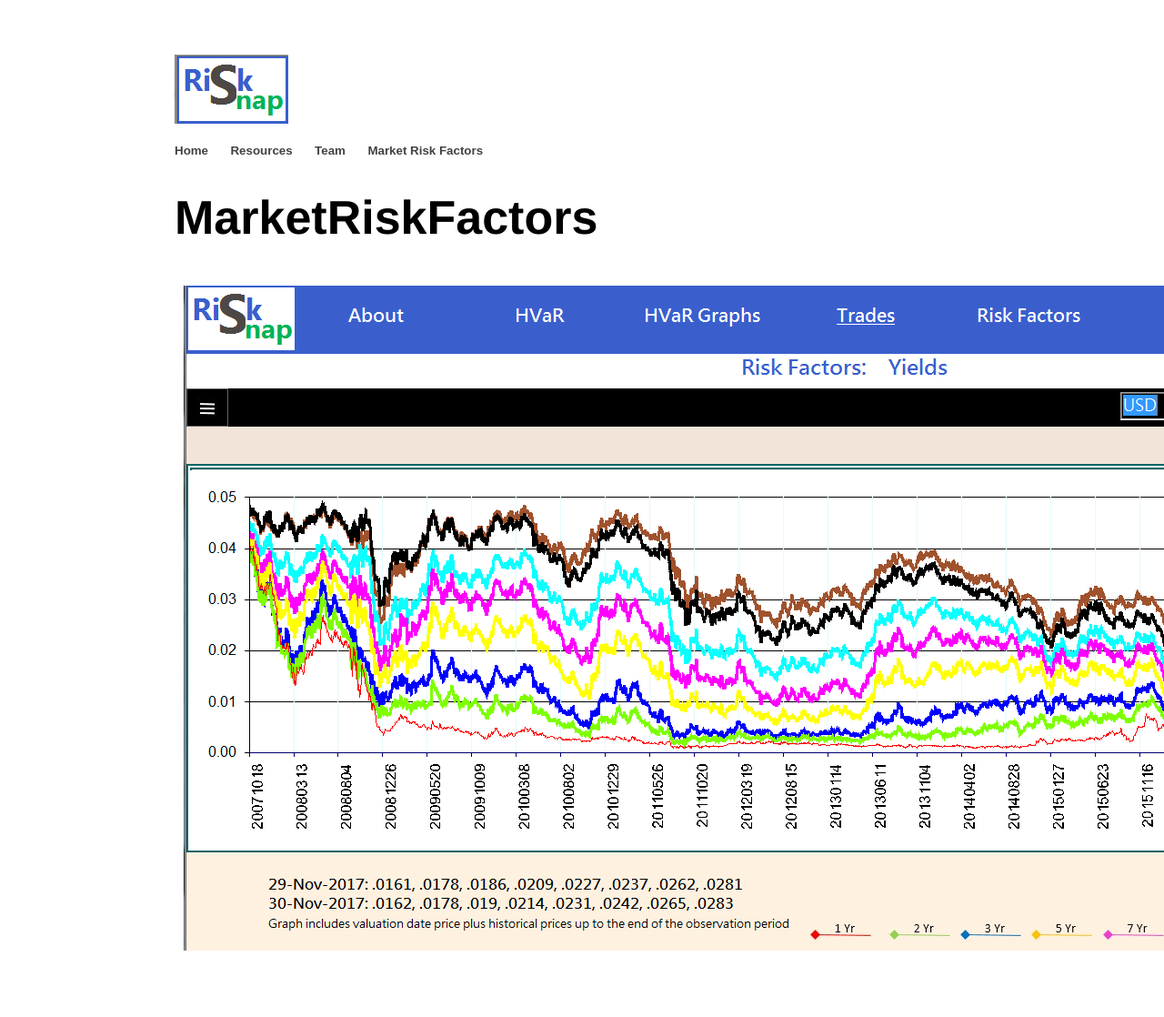
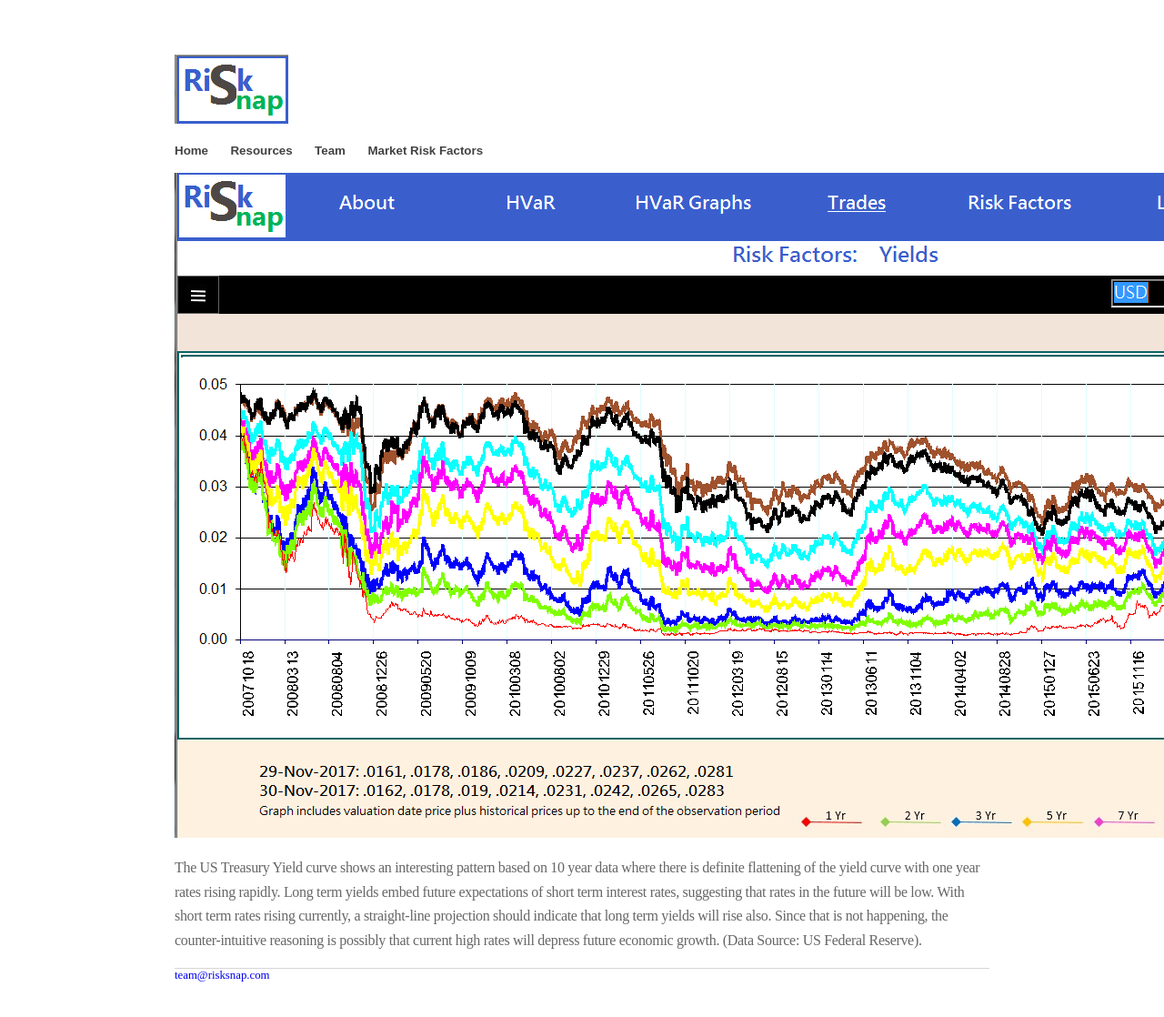
Before and after one commit to risksnap/RiskSnap, a Jekyll site: the page built from marketriskfactors/index.html, in a window 1280 px wide and 1400 px high. Shown: the top 1118 px of the window at 91% size. Built offline with Jekyll 4.4.1, drawn with Linux system fonts in a browser that asks for light colours.

Commit message:
Update market risk factors

```diff
--- a/marketriskfactors/index.html
+++ b/marketriskfactors/index.html
@@ -1,23 +1,10 @@
 ---
-layout: marketriskfactors-template
+layout: default-template
 ---
-<div class="marketriskfactors">
+<div class="blurb">
 
-    <div class="table-row">
-        <div class="table-body-image-cell">
-            <img alt="" src="/marketriskfactors/YieldCurve.png"/>
-        </div>
-        <div class="table-body-text-cell">
+<img alt="" src="/marketriskfactors/YieldCurve.png"/>
 <p>The US Treasury Yield curve shows an interesting pattern based on 10 year data where there is definite flattening of the yield curve with one year rates rising rapidly.  Long term yields embed future expectations of short term interest rates, suggesting that rates in the future will be low.  With short term rates rising currently, a straight-line projection should indicate that long term yields will rise also.  Since that is not happening, the counter-intuitive reasoning is possibly that current high rates will depress future economic growth.  (Data Source:  US Federal Reserve).
-            </p>
-        </div>
-    </div>
+</p>
 
-    <div class="table-row">
-
-        <div class="table-body-text-cell">
-    <p>test</p>
-        </div>
-    </div>
-
-</div><!-- /.team -->
+</div><!-- /.blurb -->
```
